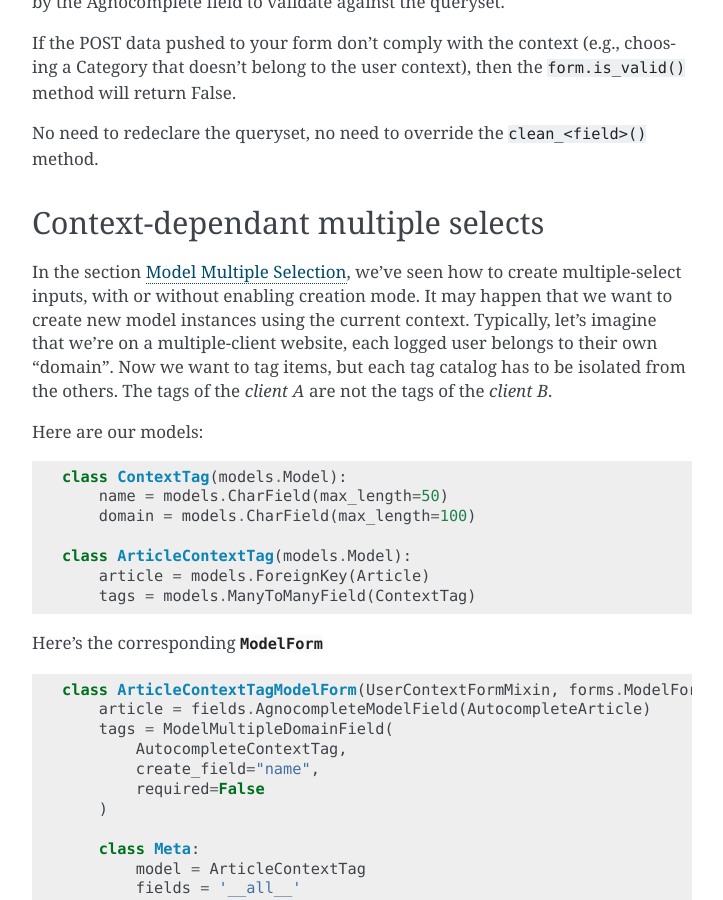
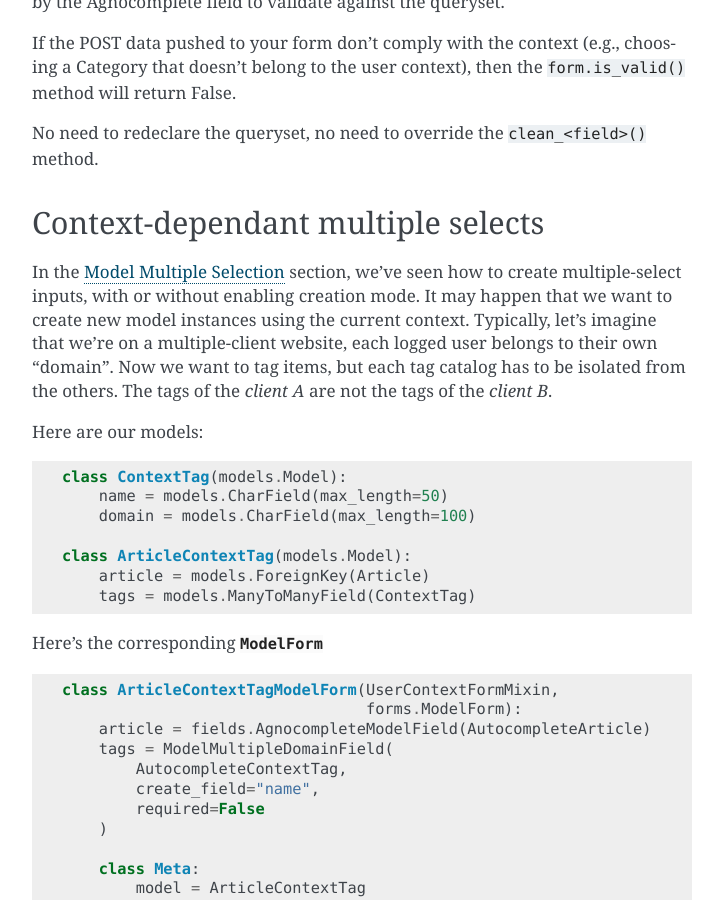
Before and after one commit to peopledoc/django-agnocomplete, a Sphinx documentation site: the page built from docs/context-dependant-completions.rst, in a window 1280 px wide and 900 px high, scrolled down 1737 px. Shown: the whole window, without its empty margins (388-1111 px from the left). Built offline with Sphinx 7.4.7, drawn with Linux system fonts in a browser that asks for light colours.

Commit message:
refs #33 -- docs tidy-up

```diff
--- a/docs/context-dependant-completions.rst
+++ b/docs/context-dependant-completions.rst
@@ -75,7 +75,7 @@ No need to redeclare the queryset, no need to override the ``clean_<field>()`` m
 Context-dependant multiple selects
 ==================================
 
-In the section :ref:`model-multiple-selection`, we've seen how to create multiple-select inputs, with or without enabling creation mode. It may happen that we want to create new model instances using the current context. Typically, let's imagine that we're on a multiple-client website, each logged user belongs to their own "domain". Now we want to tag items, but each tag catalog has to be isolated from the others. The tags of the *client A* are not the tags of the *client B*.
+In the :ref:`model-multiple-selection` section, we've seen how to create multiple-select inputs, with or without enabling creation mode. It may happen that we want to create new model instances using the current context. Typically, let's imagine that we're on a multiple-client website, each logged user belongs to their own "domain". Now we want to tag items, but each tag catalog has to be isolated from the others. The tags of the *client A* are not the tags of the *client B*.
 
 Here are our models:
 
@@ -93,7 +93,8 @@ Here's the corresponding :class:`ModelForm`
 
 .. code-block:: python
 
-    class ArticleContextTagModelForm(UserContextFormMixin, forms.ModelForm):
+    class ArticleContextTagModelForm(UserContextFormMixin,
+                                     forms.ModelForm):
         article = fields.AgnocompleteModelField(AutocompleteArticle)
         tags = ModelMultipleDomainField(
             AutocompleteContextTag,
```
